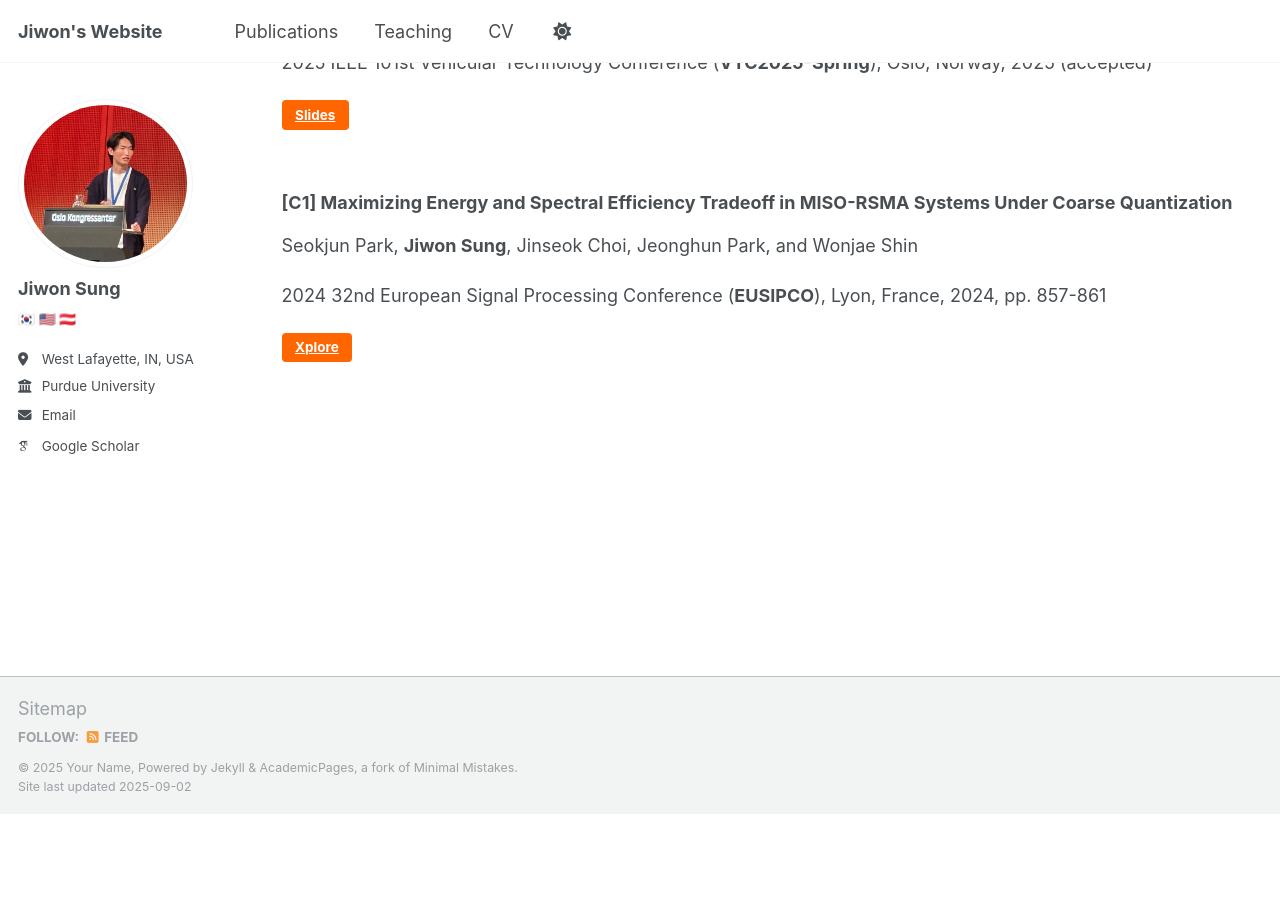
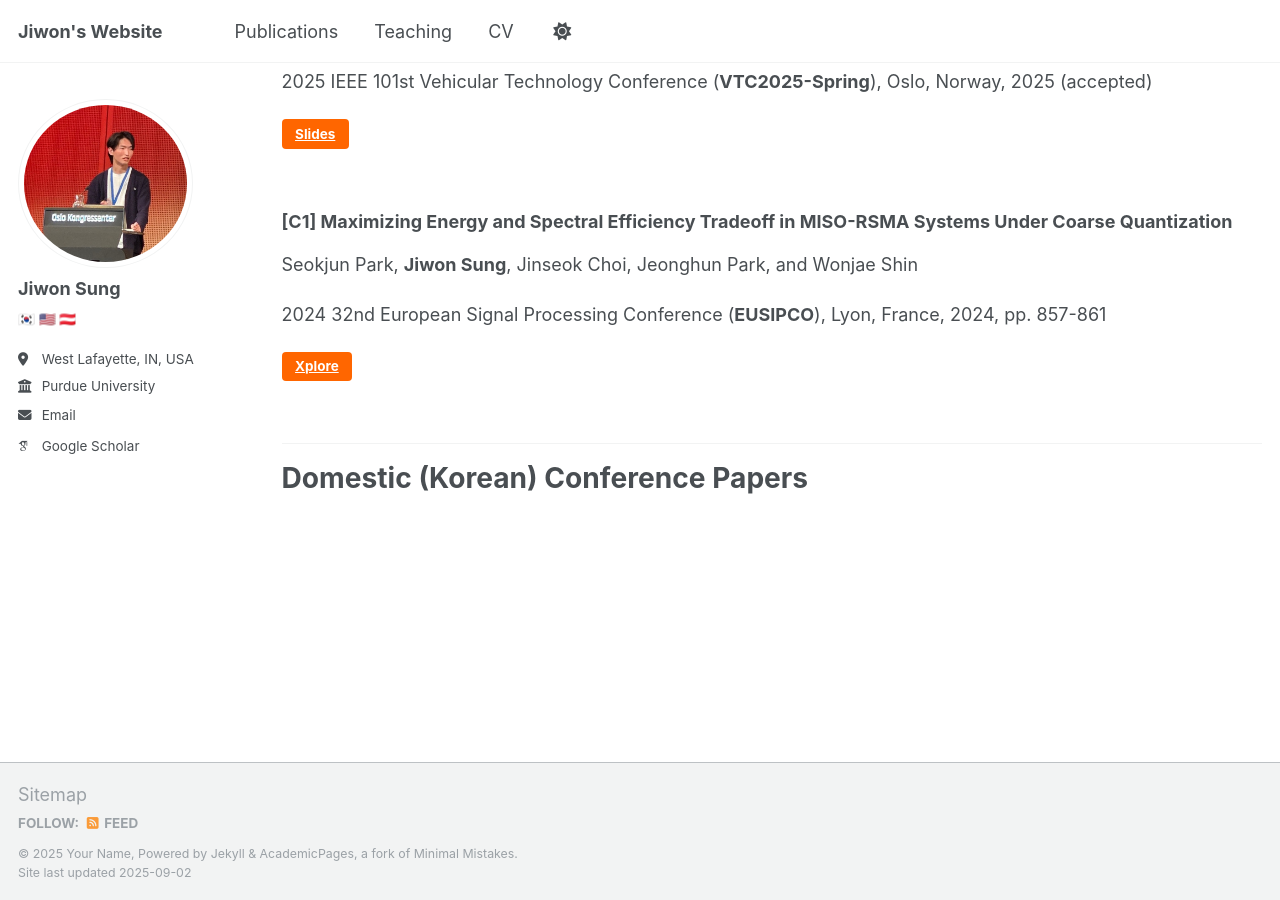
Before and after one commit to sunione/sunione.github.io, a Jekyll site: the page built from _pages/publications.md, in a window 1280 px wide and 900 px high, scrolled down 1033 px. Built offline with Jekyll 4.4.1, drawn with Linux system fonts in a browser that asks for light colours; some web fonts are replaced; before the commit the page ends 1848 px from its top, so only the background shows below that.

Commit message:
publications.md

```diff
--- a/_pages/publications.md
+++ b/_pages/publications.md
@@ -70,6 +70,8 @@ author_profile: true
 
 
 
+---
+
 International Conference Papers
 ======
 
@@ -104,6 +106,16 @@ International Conference Papers
     </p>
   </div>
 </div>
+
+
+
+---
+
+Domestic (Korean) Conference Papers
+======
+
+
+
 
 
 <style>
```
